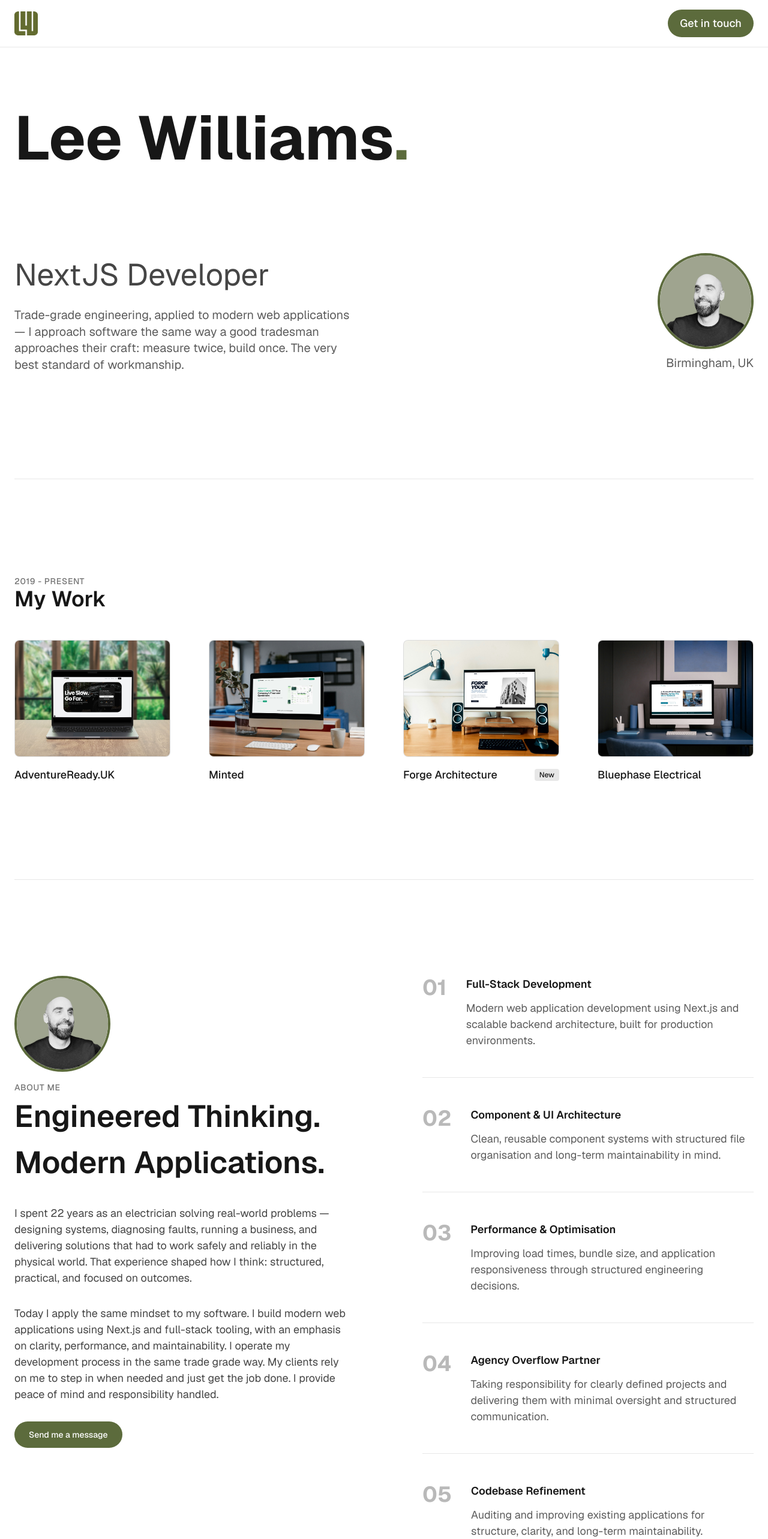
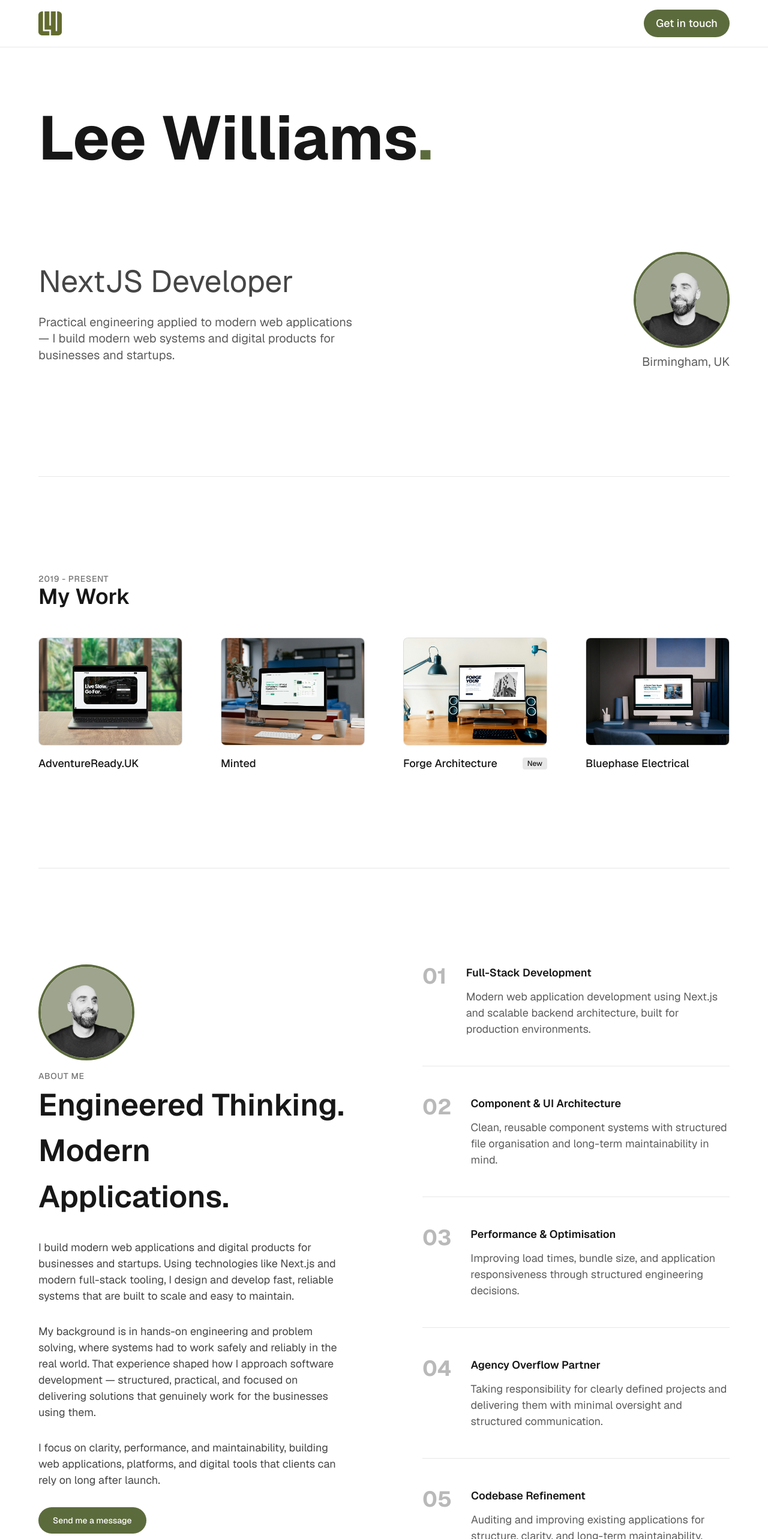
Before and after one commit to Lee-jr-81/dev-portfolio, a Next.js app: page / in a window 1280 px wide. Shown: the top 2566 px of the page at 60% size. Built offline with nearby package versions, Linux system fonts and the light colour scheme; no server answers.

Commit message:
changed type

```diff
--- a/app/components/About.tsx
+++ b/app/components/About.tsx
@@ -57,19 +57,22 @@ export function About() {
               </h3>
               <div className="space-y-8">
                 <p className="text-body text-foreground/80">
-                  I spent 22 years as an electrician solving real-world problems
-                  — designing systems, diagnosing faults, running a business,
-                  and delivering solutions that had to work safely and reliably
-                  in the physical world. That experience shaped how I think:
-                  structured, practical, and focused on outcomes.
+                  I build modern web applications and digital products for
+                  businesses and startups. Using technologies like Next.js and
+                  modern full-stack tooling, I design and develop fast, reliable
+                  systems that are built to scale and easy to maintain.
                 </p>
                 <p className="text-body text-foreground/80">
-                  Today I apply the same mindset to my software. I build modern
-                  web applications using Next.js and full-stack tooling, with an
-                  emphasis on clarity, performance, and maintainability. I
-                  operate my development process in the same trade grade way. My
-                  clients rely on me to step in when needed and just get the job
-                  done. I provide peace of mind and responsibility handled.
+                  My background is in hands-on engineering and problem solving,
+                  where systems had to work safely and reliably in the real
+                  world. That experience shaped how I approach software
+                  development — structured, practical, and focused on delivering
+                  solutions that genuinely work for the businesses using them.
+                </p>
+                <p className="text-body text-foreground/80">
+                  I focus on clarity, performance, and maintainability, building
+                  web applications, platforms, and digital tools that clients
+                  can rely on long after launch.
                 </p>
               </div>
               <a
--- a/app/components/Hero.tsx
+++ b/app/components/Hero.tsx
@@ -19,10 +19,8 @@ export function Hero() {
         <div className="flex-1 space-y-2 md:space-y-4">
           <h1 className="text-headline text-foreground/80">NextJS Developer</h1>
           <p className="max-w-xl md:text-lead text-lg text-foreground/70 leading-snug">
-            Trade-grade engineering, applied to modern web applications — I
-            approach software the same way a good tradesman approaches their
-            craft: measure twice, build once. The very best standard of
-            workmanship.
+            Practical engineering applied to modern web applications — I build
+            modern web systems and digital products for businesses and startups.
           </p>
         </div>
 
--- a/app/globals.css
+++ b/app/globals.css
@@ -7,7 +7,7 @@
 
   /* Layout */
   --container-max: 100rem;
-  --container-padding: 1.5rem;
+  --container-padding: clamp(1.5rem, 5vw, 5rem);
 
   /* Editorial spacing */
   --section-space: 8rem; /* 128px */
@@ -36,16 +36,9 @@
   --spacing-section: var(--section-space);
 }
 
-@media (prefers-color-scheme: dark) {
-  :root {
-    --background: #0a0a0a;
-    --foreground: #ededed;
-    --primary: #7d8c4a;
-  }
-}
-
 html {
   scroll-behavior: smooth;
+  color-scheme: light;
 }
 
 body {
```
